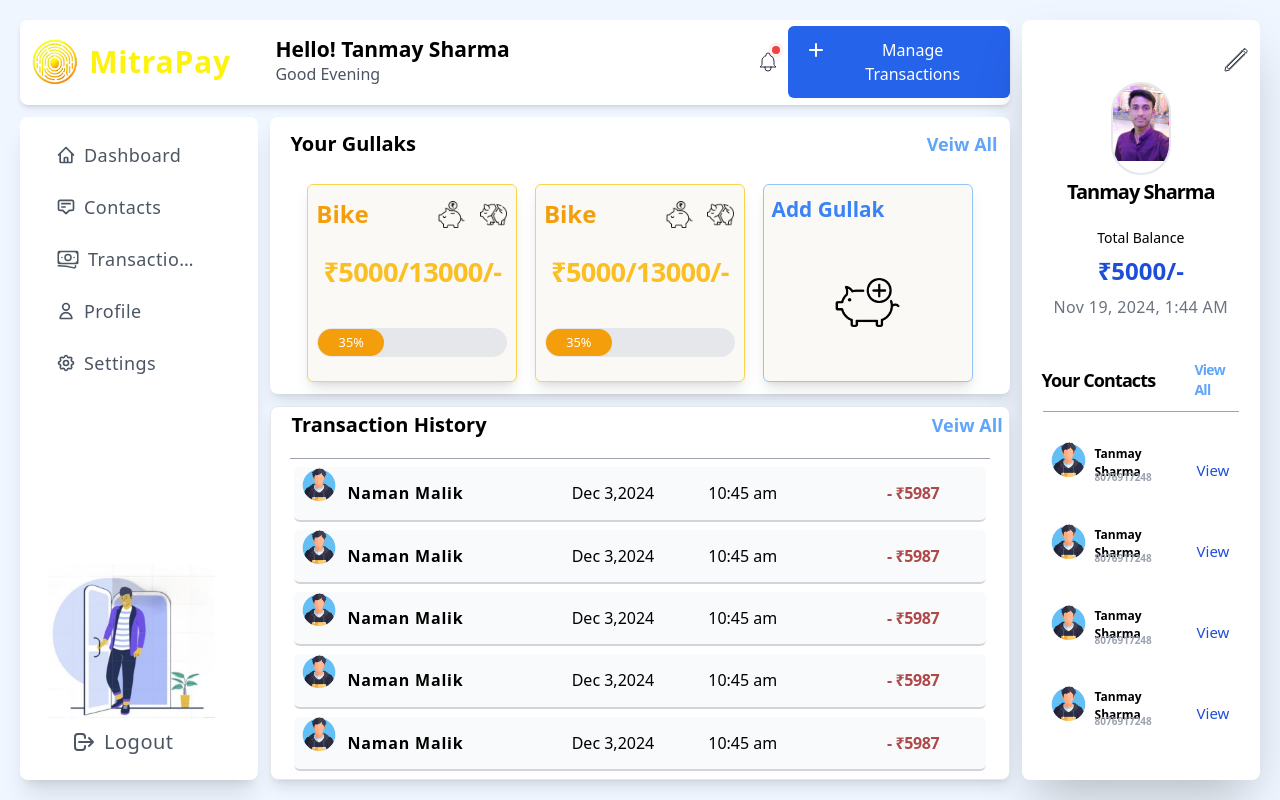
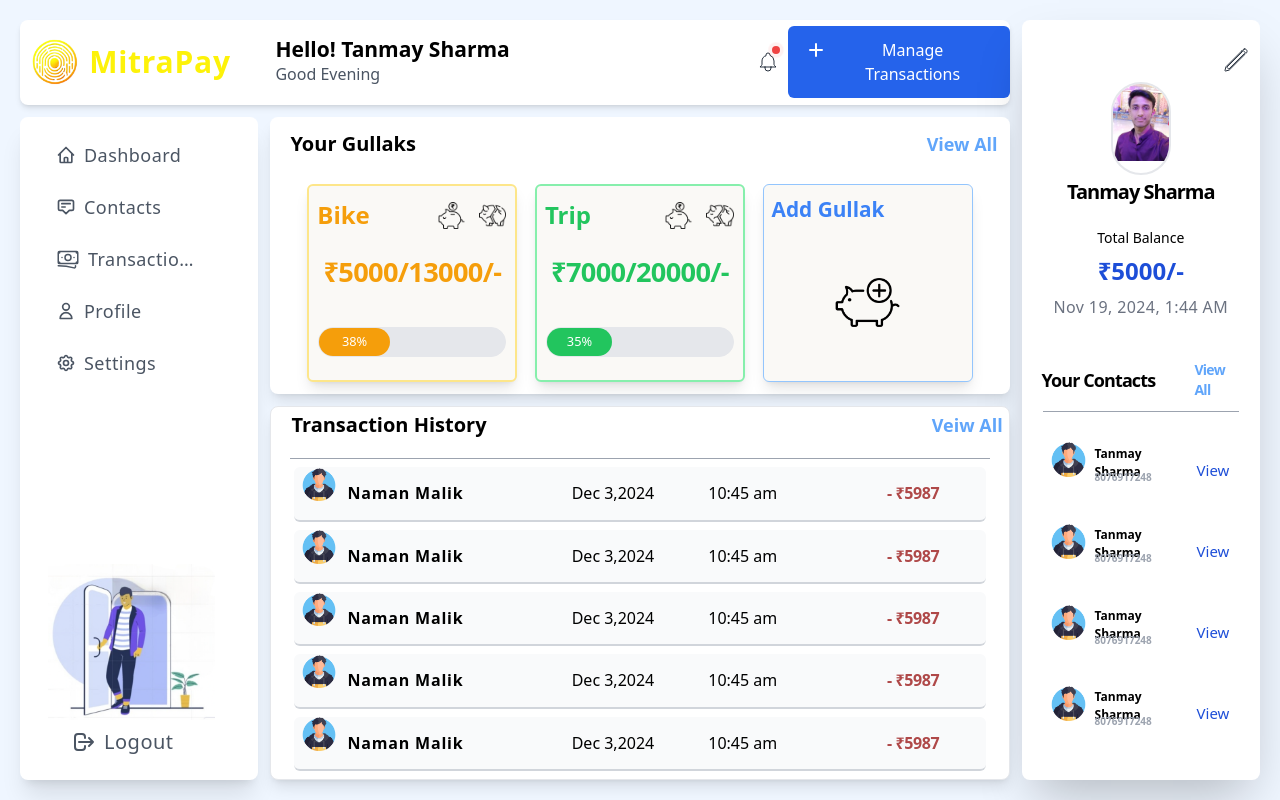
Before and after one commit to Tanmay-vats-sharma/MitraPay, a React (Vite) app in the folder Frontend/: page /dashboard in a window 1280 px wide. Built offline with nearby package versions, Linux system fonts and the light colour scheme; no server answers.

Commit message:
Gullak Component Changes Added

```diff
--- a/Frontend/src/Components/Common/Add-Gullak.jsx
+++ b/Frontend/src/Components/Common/Add-Gullak.jsx
@@ -3,7 +3,7 @@ import Add_piggy from "../../Assets/Add-piggy.png"
 
 export function Add_gullak() {
   return (
-    <div className="h-[100%] w-[30%] border-[0.1px] border-blue-300 rounded-md shadow-lg bg-[#FAF9F6] flex flex-col justify-center items-center hover:bg-blue-50">
+    <div className="h-[100%] w-[30%] min-w-[30%] border-[0.1px] border-blue-300 rounded-md shadow-lg bg-[#FAF9F6] flex flex-col justify-center items-center hover:bg-blue-50">
       <div className="w-[100%] h-[20%] flex  p-1">
         <div className="w-[100%] h-[100%]  text-[1.3em] flex items-center text-blue-500 font-semibold px-1">
           <p>Add Gullak</p>
--- a/Frontend/src/Components/Common/Gullak.jsx
+++ b/Frontend/src/Components/Common/Gullak.jsx
@@ -1,33 +1,77 @@
 import React from "react";
-import Add_money from "../../Assets/Add_money.png"
-import piggy_break from "../../Assets/piggy-bank_break.png"
-//Blue,Green,Pink,Violet,Rose,Amber
-export function Gullak() {
+import Add_money from "../../Assets/Add_money.png";
+import piggy_break from "../../Assets/piggy-bank_break.png";
+
+//Blue, Green, Pink, Violet, Rose, Amber
+export function Gullak({gullak, color}) {
+  const percentage = Math.floor((gullak.currentAmount / gullak.totalAmount) * 100);
+  console.log(percentage)
+  console.log(gullak)
+
+  // Define static color mappings
+  const colorStyles = {
+    blue: { borderColor: "#93C5FD", textColor: "#3B82F6", bgColor: "#3B82F6" },
+    green: { borderColor: "#86EFAC", textColor: "#22C55E", bgColor: "#22C55E" },
+    pink: { borderColor: "#F9A8D4", textColor: "#EC4899", bgColor: "#EC4899" },
+    violet: { borderColor: "#C4B5FD", textColor: "#8B5CF6", bgColor: "#8B5CF6" },
+    rose: { borderColor: "#FECACA", textColor: "#F43F5E", bgColor: "#F43F5E" },
+    amber: { borderColor: "#FDE68A", textColor: "#F59E0B", bgColor: "#F59E0B" },
+  };
+
+  const styles = colorStyles[color] || colorStyles.blue; // Default to blue if color is not defined
+
   return (
-    <div className="h-[100%] w-[30%] border-[0.1px] border-amber-300 rounded-md shadow-lg bg-[#FAF9F6]">
-      <div className="w-[100%] h-[30%] flex  p-1">
-        <div className="w-[60%] h-[100%]  text-[1.5em] flex items-center text-amber-500 font-semibold px-1">
-          <p>Bike</p>
+    <div
+      style={{
+        border: `2px solid ${styles.borderColor}`,
+      }}
+      className="h-[100%] w-[30%] min-w-[30%] rounded-md shadow-lg bg-[#FAF9F6]"
+    >
+      <div className="w-[100%] h-[30%] flex p-1">
+        <div
+          style={{ color: styles.textColor }}
+          className="w-[60%] h-[100%] text-[1.5em] flex items-center font-semibold px-1"
+        >
+          <p>{gullak?.name}</p>
         </div>
-        <div className="w-[40%] h-[100%] flex justify-between ">
-          <div className="w-[48%] h-[100%]  p-1 flex flex-col items-center justify-center hover:bg-amber-200 hover:rounded-full ">
-            <img src={Add_money} alt="" className="w-[1.7em] h-[1.7em]" />
+        <div className="w-[40%] h-[100%] flex justify-between">
+          {/* Add Money Button */}
+          <div className="relative w-[48%] h-[100%] p-1 flex flex-col items-center justify-center hover:bg-gray-200 hover:rounded-full group">
+            <img src={Add_money} alt="Add Money" className="w-[1.7em] h-[1.7em]" />
+            <div className="w-[135%] absolute bottom-full left-1/2 transform -translate-x-1/2 mb-2 hidden group-hover:block bg-gray-600 text-white text-xs rounded py-1 px-2 z-10">
+              Add Money
+            </div>
           </div>
-          <div className="w-[48%] h-[100%]  p-1 flex flex-col items-center justify-center hover:bg-amber-200 hover:rounded-full ">
-            <img src={piggy_break} alt="" className="w-[1.7em] h-[1.7em]" />
+
+          {/* Break Piggy Bank Button */}
+          <div className="relative w-[48%] h-[100%] p-1 flex flex-col items-center justify-center hover:bg-gray-200 hover:rounded-full group">
+            <img src={piggy_break} alt="Break Piggy Bank" className="w-[1.7em] h-[1.7em]" />
+            <div className="w-[150%] absolute bottom-full left-1/2 transform -translate-x-1/2 mb-2 hidden group-hover:block bg-gray-600 text-white text-xs rounded py-1 px-2 z-10">
+              Break Gullak
+            </div>
           </div>
         </div>
+
       </div>
-      <div className="w-[100%] h-[60%] p-1 flex flex-col items-center justify-between ">
-        <div className="w-[auto] h-[40%] p-1 text-[1.7em] font-semibold tracking-tight text-amber-400">
-          <p>₹5000/13000/-</p>
+      <div className="w-[100%] h-[60%] p-1 flex flex-col items-center justify-between">
+        <div
+          style={{ color: styles.textColor }}
+          className="w-auto h-[40%] p-1 text-[1.7em] font-semibold tracking-tight"
+        >
+          <p>{`₹${gullak?.currentAmount}/${gullak?.totalAmount}/-`}</p>
         </div>
         <div className="w-[95%] h-[27%] border-[1px] bg-gray-200 rounded-full">
-          <div className="w-[35%] h-full rounded-full bg-amber-500 flex flex-col justify-center items-center text-[0.8em] px-1  text-white">
-            <p>35%</p>
+          <div
+            style={{
+              width: `${percentage}%`,
+              backgroundColor: styles.bgColor,
+              color: "white",
+            }}
+            className="h-full rounded-full flex flex-col justify-center items-center text-[0.8em] px-1"
+          >
+            <p>{`${percentage}%`}</p>
           </div>
-         </div>
-
+        </div>
       </div>
     </div>
   );
--- a/Frontend/src/Components/Common/Icon.jsx
+++ b/Frontend/src/Components/Common/Icon.jsx
@@ -17,13 +17,13 @@ export default function Icon({ path, message, pingEffect = false}) {
                 className="h-6 w-6"
             >
                 <path
-                    stroke-linecap="round"
-                    stroke-linejoin="round"
-                    stroke-width="2"
+                    strokeLinecap="round"
+                    strokeLinejoin="round"
+                    strokeWidth="2"
                     d={path}
                 />
             </svg>
-            <div className="absolute bottom-full left-1/2 transform -translate-x-1/2 mb-2 hidden group-hover:block bg-gray-600 text-white text-xs rounded py-1 px-2">
+            <div className="absolute bottom-full left-1/2 transform -translate-x-1/2 mb-2 hidden group-hover:block bg-gray-600 text-white text-xs rounded py-1 px-2 z-0">
                 {message}
             </div>
         </button>
--- a/Frontend/src/Components/Common/Transactions.jsx
+++ b/Frontend/src/Components/Common/Transactions.jsx
@@ -1,9 +1,9 @@
 import React from "react";
-import {Transaction } from "./Transaction"
+import { Transaction } from "./Transaction"
 export function Transactions() {
   return (
     <>
-      <div className="w-[100%] h-[15%] flex  p-1">
+      <div className="w-[100%] h-[15%] flex p-1">
         <div className="w-[90%]  flex justify-start text-xl font-semibold px-4">
           <p>Transaction History</p>
         </div>
--- a/Frontend/src/Components/Common/header.jsx
+++ b/Frontend/src/Components/Common/header.jsx
@@ -62,6 +62,8 @@ export function Header() {
             </button>
           </div>
         </div>
+
+
       </div>
     </>
   );
--- a/Frontend/src/Pages/Dashboard.jsx
+++ b/Frontend/src/Pages/Dashboard.jsx
@@ -5,7 +5,20 @@ import { Balance } from "../Components/Common/Balance&Contacts";
 import { Gullak } from "../Components/Common/Gullak";
 import { Transactions } from "../Components/Common/Transactions";
 import { Add_gullak } from "../Components/Common/Add-Gullak";
+
+//Blue,Green,Pink,Violet,Rose,Amber
 function Dashboard() {
+  const gullaks = [
+    { name: "Bike", totalAmount: 13000, currentAmount: 5000 },
+    { name: "Trip", totalAmount: 20000, currentAmount: 7000 },
+    { name: "Savings", totalAmount: 50000, currentAmount: 30000 },
+    { name: "Shopping", totalAmount: 10000, currentAmount: 5000 },
+    { name: "Party", totalAmount: 5000, currentAmount: 2000 },
+    { name: "Gift", totalAmount: 2000, currentAmount: 1000 },
+  ];
+
+  const colors = ["blue", "amber", "rose", "green", "pink", "violet"];
+
   return (
     <>
       <div className="grid grid-cols-10 grid-rows-8 gap-3 bg-blue-50  p-5 min-h-screen \">
@@ -19,13 +32,18 @@ function Dashboard() {
             </div>
             <div className="w-[auto] h-[auto] text-lg font-semibold text-blue-400 hover:cursor-pointer hover:text-blue-700">
               <a href="#">
-                <p>Veiw All</p>
+                <p>View All</p>
               </a>
             </div>
           </div>
+
           <div className="w-[98%] h-[80%]  flex justify-evenly p-3">
-            <Gullak></Gullak>
-            <Gullak></Gullak>
+            <Gullak gullak={gullaks[0]} color={"amber"}/>
+            <Gullak gullak={gullaks[1]} color={"green"}/>
+            {/* <Gullak gullak={gullaks[1]} color={"violet"}/>
+            <Gullak gullak={gullaks[1]} color={"pink"}/>
+            <Gullak gullak={gullaks[1]} color={"rose"}/>
+            <Gullak gullak={gullaks[1]} color={"blue"}/> */}
             <Add_gullak></Add_gullak>
           </div>
         </div>
--- a/Frontend/src/index.css
+++ b/Frontend/src/index.css
@@ -6,3 +6,12 @@ body, #root {
   margin: 0;
   padding: 0;
 }
+
+.hide-scrollbar {
+  -ms-overflow-style: none;  /* Internet Explorer 10+ */
+  scrollbar-width: none;      /* Firefox */
+}
+
+.hide-scrollbar::-webkit-scrollbar {
+  display: none;  /* Safari and Chrome */
+}
--- a/Frontend/tailwind.config.js
+++ b/Frontend/tailwind.config.js
@@ -7,11 +7,22 @@ export default {
       colors: {
         primary: '#313131',
         secondary: '#FFFFFF',
+        Blue: '#3b82f6',  // Blue color
+        Green: '#10b981', // Green color
+        Pink: '#ec4899',  // Pink color
+        Violet: '#8b5cf6', // Violet color
+        Rose: '#f43f5e',   // Rose color
+        Amber: '#f59e0b',  // Amber color
       },
       backgroundImage: {
         'accent-gradient': 'linear-gradient(267deg, #DA7C25 .36%, #B923E1 102.06%)',
       }
     },
   },
+  // safelist: [
+  //   {
+  //     pattern: /(text|bg|border)-(Blue|Green|Pink|Violet|Rose|Amber)-(300|400|500)/,
+  //   },
+  // ],
   plugins: [],
 }
```
Also changed, not shown: Frontend/src/Components/Common/Navbar.jsx (+46 -46 lines).
